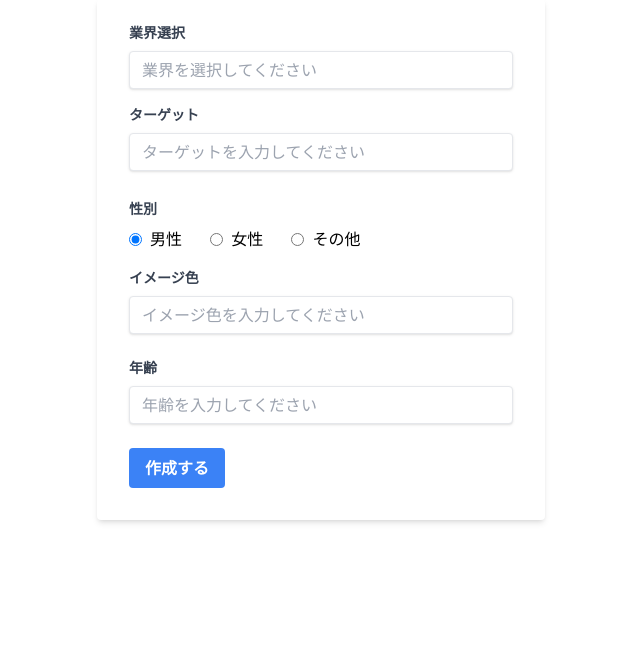
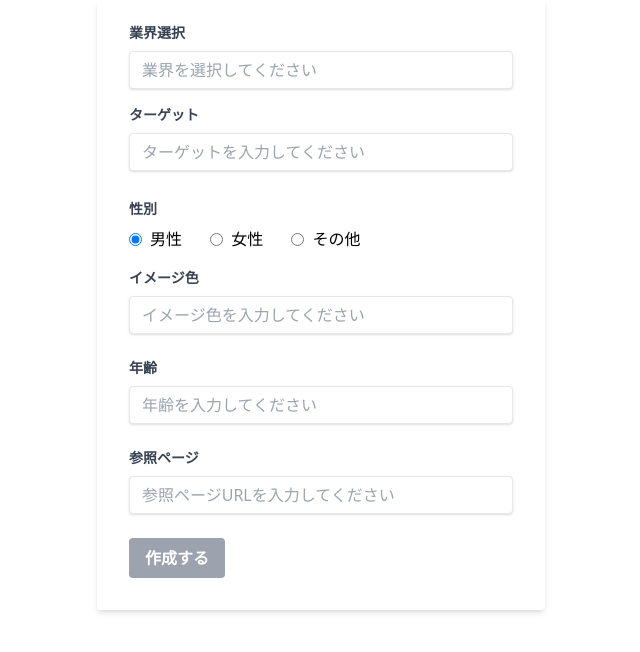
Before and after one commit to dguchi/ai_hackathon, a Flask app: page / in a window 1280 px wide. Shown: the part 41-693 px from the top of the page, without its empty margins (319-959 px from the left). Run offline with Flask 3, Linux system fonts and the light colour scheme; some libraries are stand-ins or nearby versions.

Commit message:
ボタンの非活性状態を追加

```diff
--- a/templates/index.html
+++ b/templates/index.html
@@ -8,7 +8,7 @@
 <body>
     <div class="max-w-md mx-auto my-4">
         ペルソナ設定
-        <form class="bg-white shadow-md rounded px-8 pt-6 pb-8 mb-4" action="/submit" method="post">
+        <form id="my-form" class="bg-white shadow-md rounded px-8 pt-6 pb-8 mb-4" action="/submit" method="post">
             <div class="mb-4">
                 <label class="block text-gray-700 text-sm font-bold mb-2" for="industry">
                     業界選択
@@ -105,15 +105,60 @@
                     name="age"
                 >
             </div>
+            <div class="mb-6">
+                <label class="block text-gray-700 text-sm font-bold mb-2">
+                    参照ページ
+                </label>
+                <input
+                    class="shadow appearance-none border rounded w-full py-2 px-3 text-gray-700 leading-tight focus:outline-none focus:shadow-outline"
+                    id="url"
+                    type="text"
+                    placeholder="参照ページURLを入力してください"
+                    name="url"
+                >
+            </div>
             <div class="flex items-center justify-between">
                 <button
+                    id="submit-btn"
                     class="bg-blue-500 hover:bg-blue-700 text-white font-bold py-2 px-4 rounded focus:outline-none focus:shadow-outline"
                     type="submit"
+                    disabled
                 >
                 作成する
                 </button>
             </div>
         </form>
     </div>
+    <script>
+        document.addEventListener('DOMContentLoaded', (event) => {
+            const form = document.getElementById('my-form');
+            const inputs = form.querySelectorAll('input');
+            const submitBtn = document.getElementById('submit-btn');
+
+            function checkInputs() {
+                let allFilled = true;
+                inputs.forEach(input => {
+                    if (input.value.trim() === '') {
+                        allFilled = false;
+                    }
+                });
+
+                submitBtn.disabled = !allFilled;
+                if (allFilled) {
+                    submitBtn.classList.remove('bg-gray-400', 'cursor-not-allowed');
+                    submitBtn.classList.add('bg-blue-500', 'hover:bg-blue-700', 'cursor-pointer');
+                } else {
+                    submitBtn.classList.add('bg-gray-400', 'cursor-not-allowed');
+                    submitBtn.classList.remove('bg-blue-500', 'hover:bg-blue-700', 'cursor-pointer');
+                }
+            }
+
+            inputs.forEach(input => {
+                input.addEventListener('input', checkInputs);
+            });
+
+            checkInputs();
+        });
+    </script>
 </body>
 </html>
```
